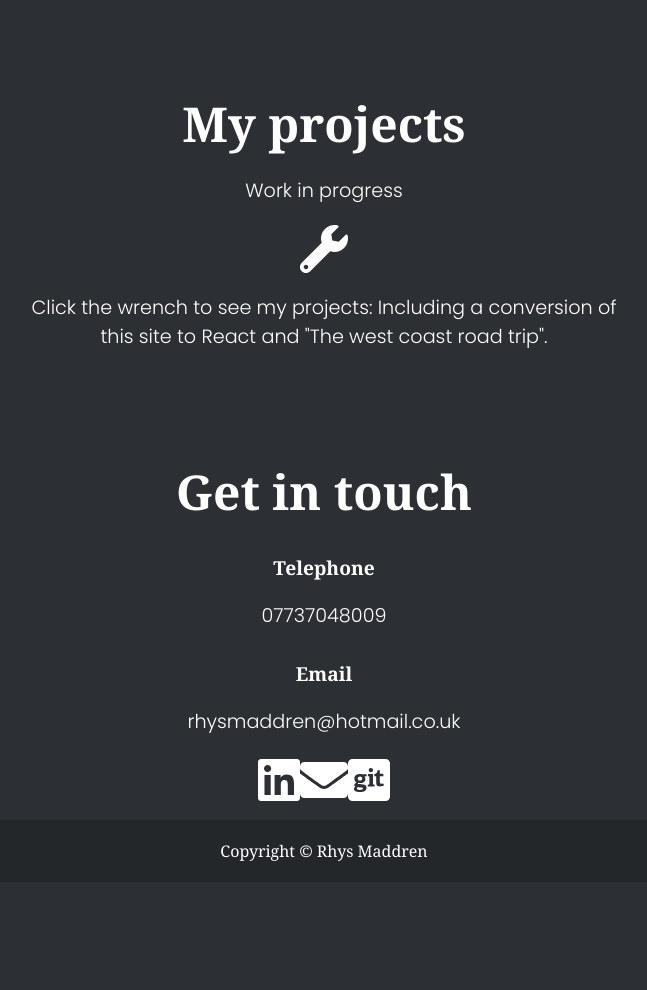
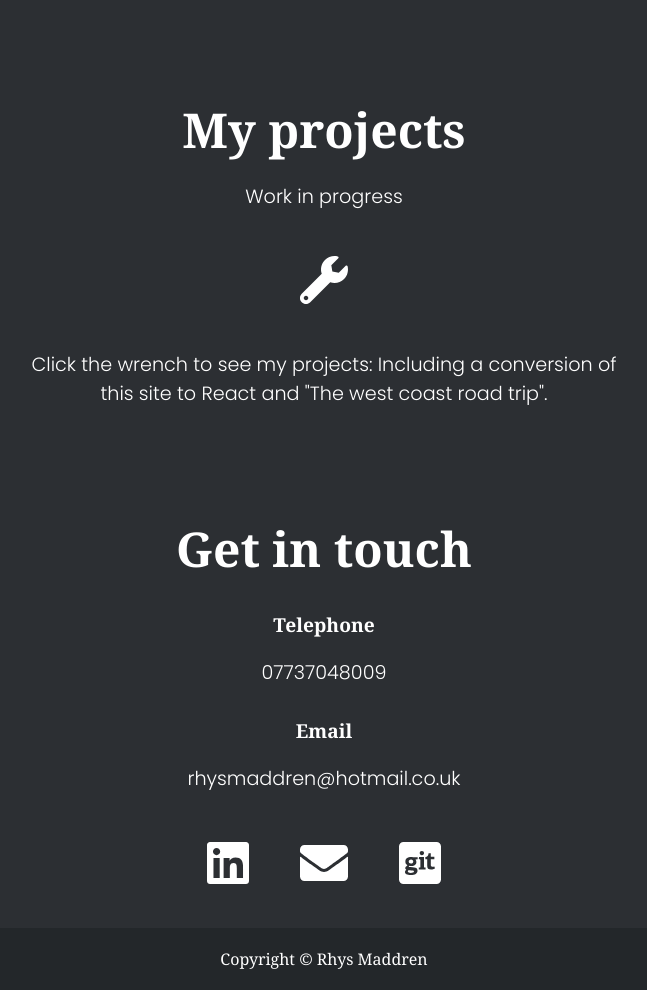
Before and after one commit to rhysmaddren/rhysCVGatsby, a Gatsby site: page / in a window 1280 px wide. Shown: the part 2185-3175 px from the top of the page, without its empty margins (316-963 px from the left). Before the commit the page ends 3067 px from the top, so only its background shows below. Built offline with nearby package versions, Linux system fonts and the light colour scheme; Gatsby itself is replaced by a stand-in of ours; a web font is replaced by a local one.

Commit message:
corrected spacing between social media icons

```diff
--- a/src/styles/styles.css
+++ b/src/styles/styles.css
@@ -245,8 +245,8 @@
   }
 
   li a img,
-  li a i,
-  div a i {
+  li a > *,
+  div a >* {
     flex: 1 1 auto;
     max-width: 150px;
     border-radius: 20%;
```
